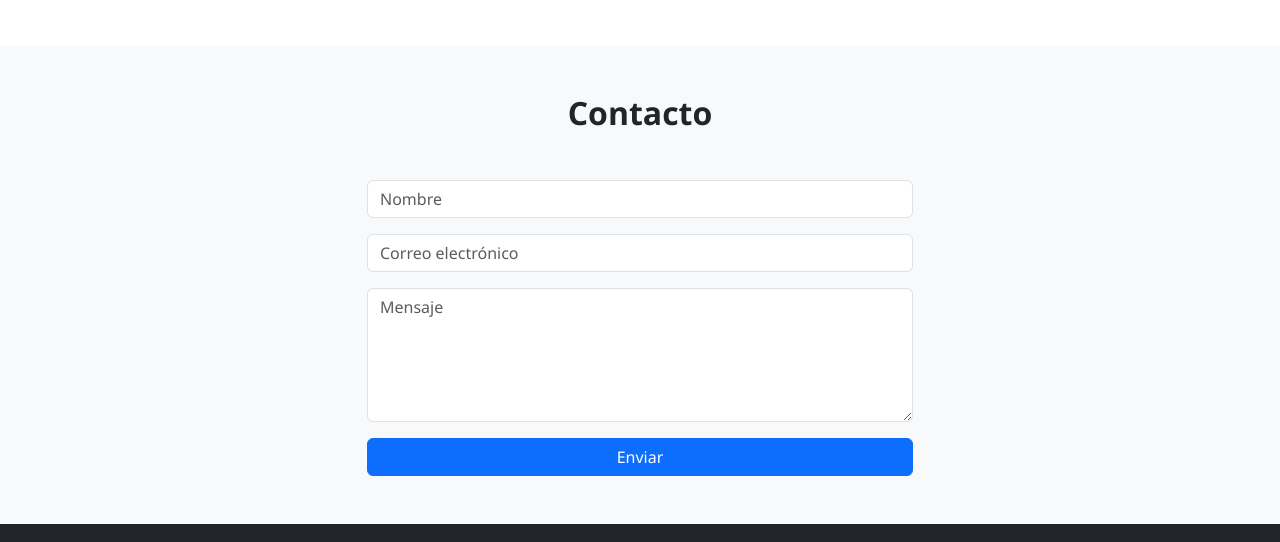
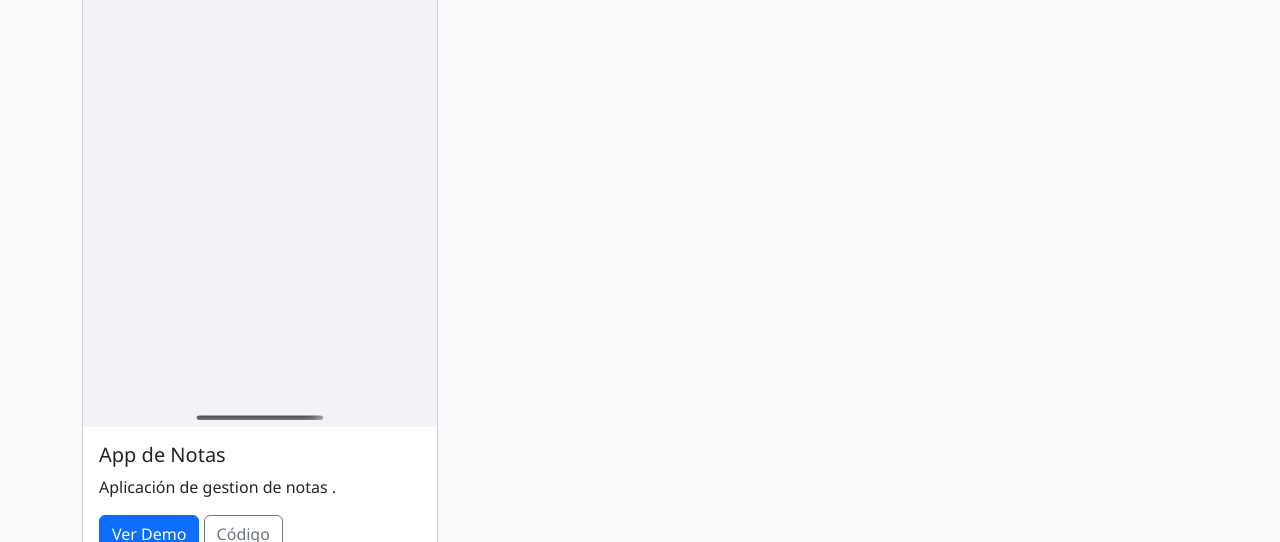
Before and after one commit to FranBa982/FranBa982.github.io, a plain HTML site: page index.html in a window 1280 px wide. Shown: the part 1517-2059 px from the top of the page. Drawn offline with nearby package versions, Linux system fonts and the light colour scheme.

Commit message:
insert-images

```diff
--- a/index.html
+++ b/index.html
@@ -116,6 +116,19 @@
                         </div>
                     </div>
                 </div>
+                <!-- Proyecto 4 -->
+                <div class="col-md-4">
+                    <div class="card project-card">
+                        <img src="src/images/ iPhone 16 Pro - 2025-03-26 at 09.38.02.png" class="card-img-top" alt="Proyecto 4">
+                        <div class="card-body">
+                            <h5 class="card-title">App de Notas</h5>
+                            <p class="card-text">Aplicación de gestion de notas .</p>
+                            <a href="#" class="btn btn-primary">Ver Demo</a>
+                            <a href="#" class="btn btn-outline-secondary">Código</a>
+                        </div>
+                    </div>
+                </div>
+
             </div>
         </div>
     </section>
```
Also changed, not shown: src/images/ iPhone 16 Pro - 2025-03-26 at 09.38.02.png (added), 2 other files.
